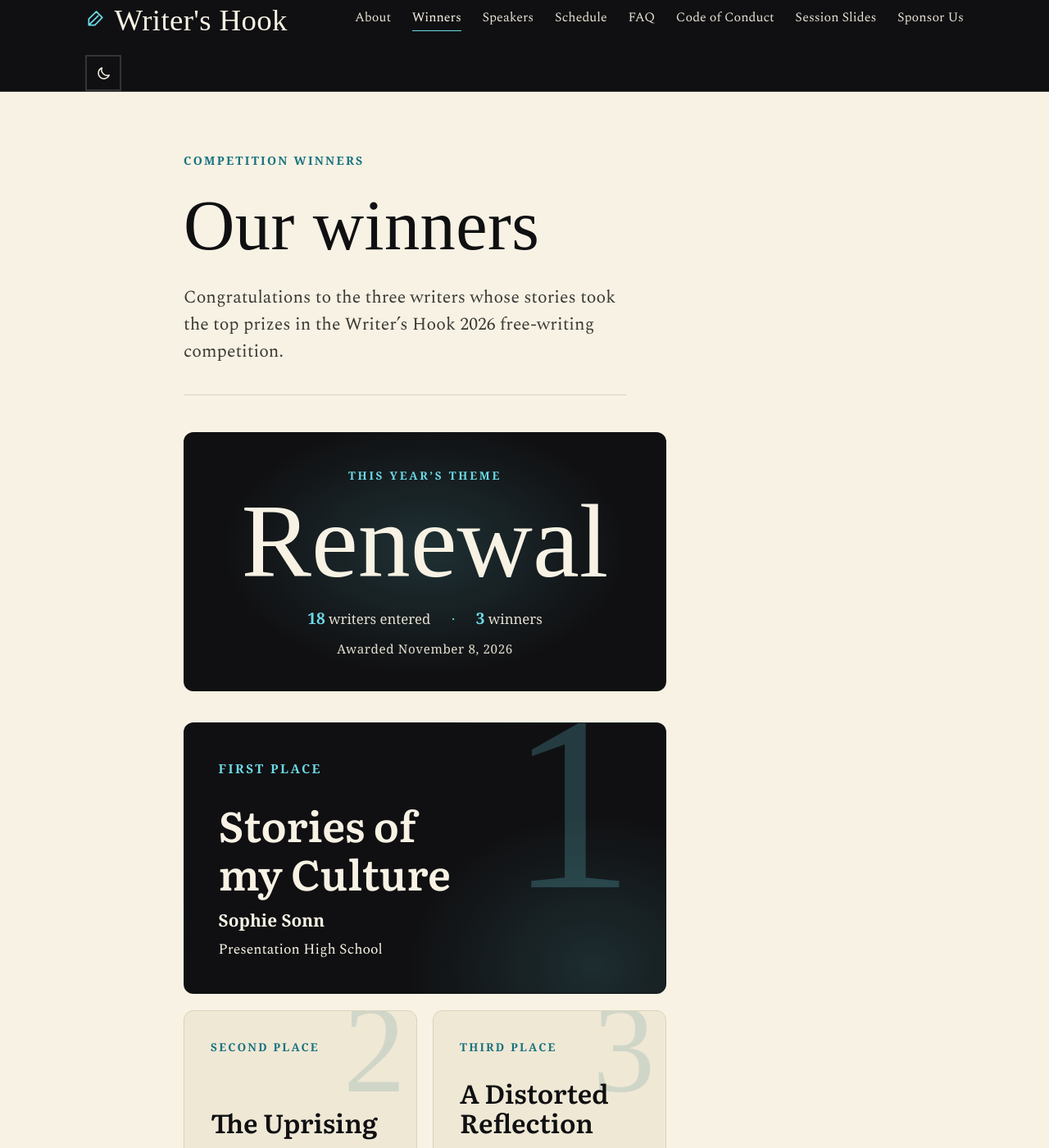
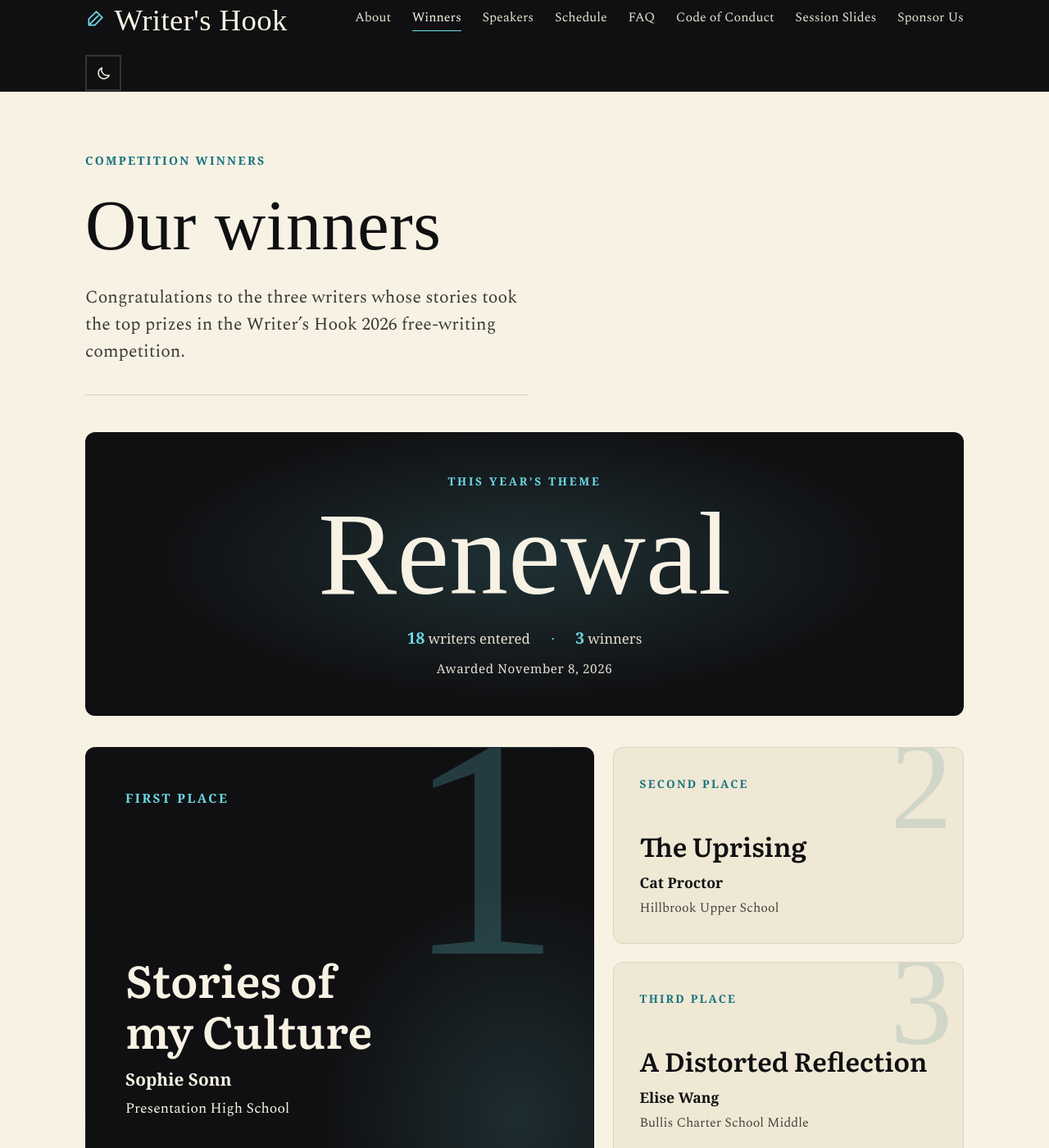
Before and after one commit to Writer-s-Hook/Website, a Jekyll site: the page built from winners.md, in a window 1280 px wide and 1400 px high. Shown: the whole window at 82% size. Built offline with Jekyll 4.4.1, drawn with Linux system fonts in a browser that asks for light colours; some web fonts are replaced.

Commit message:
Winners: use the full page width
The page now spans the site's 1120px content width. On wide screens first
place is a tall card with second and third stacked beside it.

Co-Authored-By: Claude Opus 5.5 <noreply@anthropic.com>

```diff
--- a/_sass/components/_winners.scss
+++ b/_sass/components/_winners.scss
@@ -5,6 +5,17 @@
 // Story titles are set in Literata; the theme word and the big place numerals
 // use the site's script display face.
 $reading: "Literata", Georgia, "Times New Roman", serif;
+
+// This page is a showcase, not running text, so it uses the site's full
+// content width (the header's 1120px) instead of the 880px page column, and
+// lets the band and cards run past the 62ch reading measure. The headline
+// and standfirst keep their readable widths.
+.page-winners {
+  .page-body .container { max-width: 1120px; }
+  .measure > .theme-band,
+  .measure > .podium,
+  .measure > .winners-thanks { max-width: none; }
+}
 
 // --- theme band ------------------------------------------------------------
 .theme-band {
@@ -111,6 +122,20 @@ $reading: "Literata", Georgia, "Times New Roman", serif;
   text-align: center;
 }
 
+// Wide screens: first place is a tall card on the left, with second and third
+// stacked beside it, so the whole podium reads in one glance.
+@media (min-width: 900px) {
+  .podium { grid-template-columns: minmax(0, 1.45fr) minmax(0, 1fr); gap: 1.4rem; }
+  .podium-card--first {
+    grid-column: 1; grid-row: 1 / span 2;
+    padding: 3rem 3rem 2.8rem;
+    .podium-numeral { font-size: 24rem; top: -4.4rem; right: 2.4rem; }
+    .podium-title { font-size: 3.4rem; }
+  }
+  .theme-band { padding: 3rem 3rem 2.8rem; }
+  .theme-word { font-size: 9rem; }
+}
+
 @media (max-width: 640px) {
   .theme-band { padding: 2rem 1.4rem; }
   .podium { grid-template-columns: 1fr; }
```
Also changed, not shown: winners.md (+1 -0 lines).
